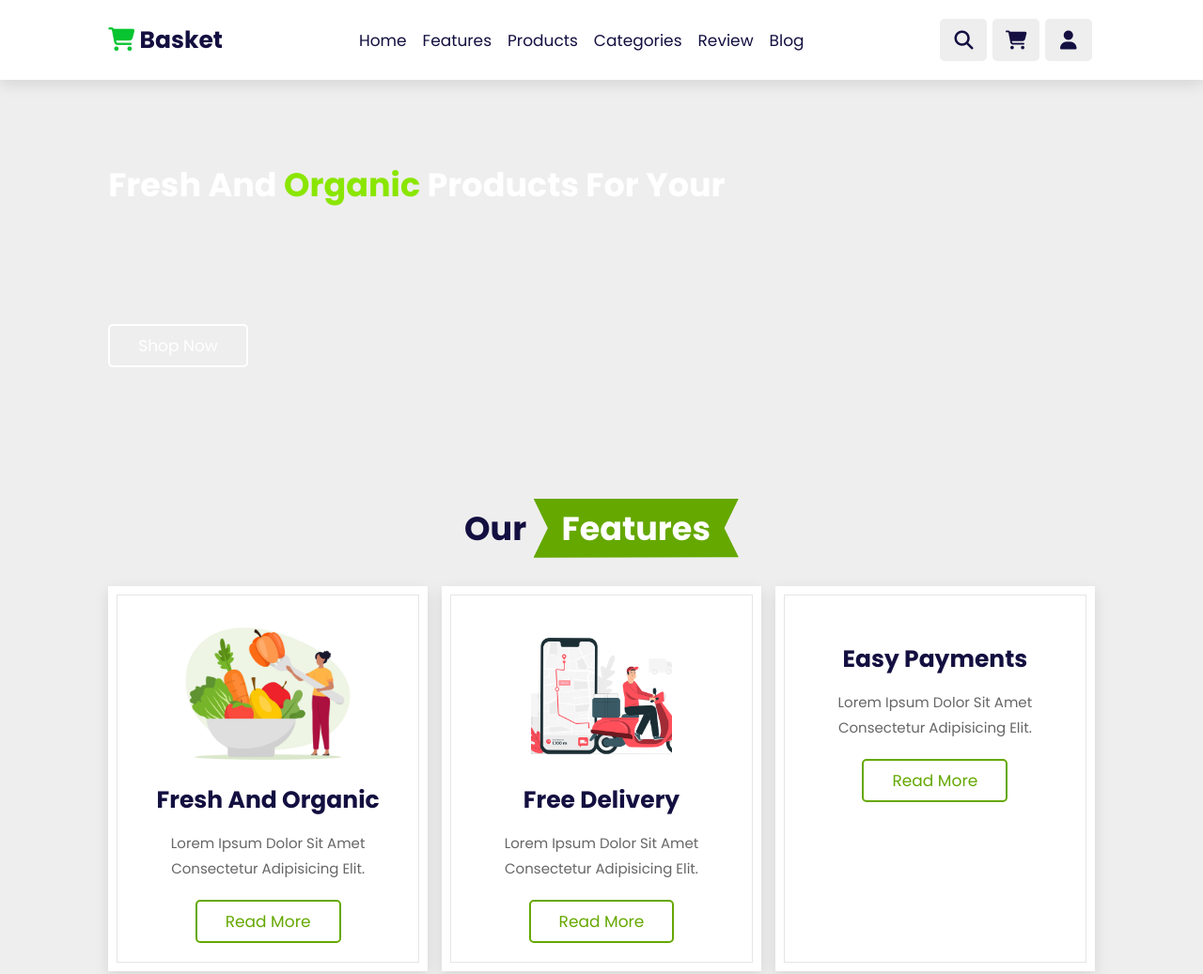
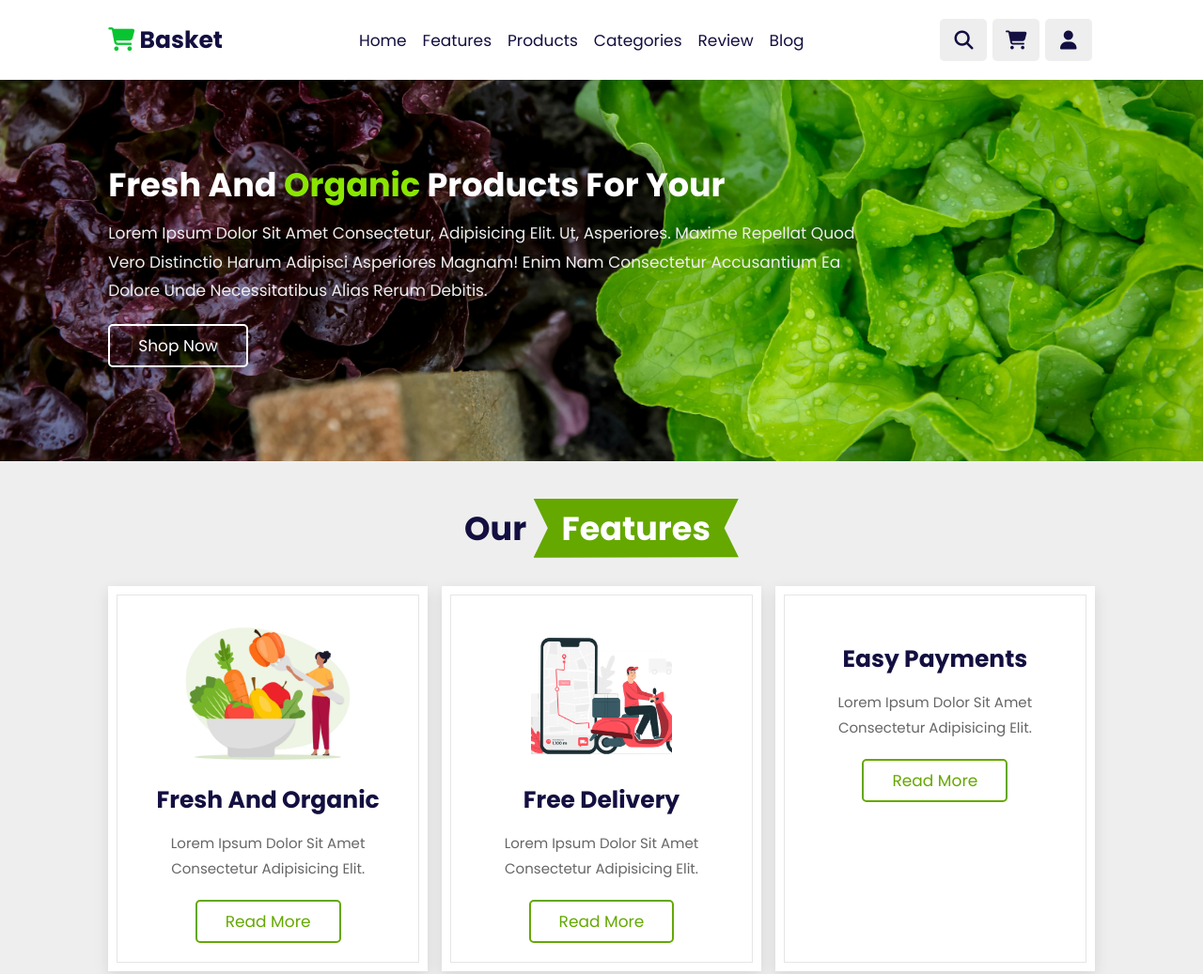
Before and after one commit to Tapas-Dalui/basket, a plain HTML site: page index.html in a window 1280 px wide. Shown: the top 1037 px of the page at 94% size. Drawn offline with nearby package versions, Linux system fonts and the light colour scheme; the site is published under a folder, as on GitHub Pages, so addresses that start at the root find nothing.

Commit message:
banner change

```diff
--- a/style.css
+++ b/style.css
@@ -287,7 +287,7 @@ section{
     display: flex;
     align-items: center;
     justify-content: start;
-    background: url('/img/banner.jpg') no-repeat;
+    background: url('img/banner.jpg') no-repeat;
     background-position: center;
     background-size: cover;
     padding-top: 17rem;
```
